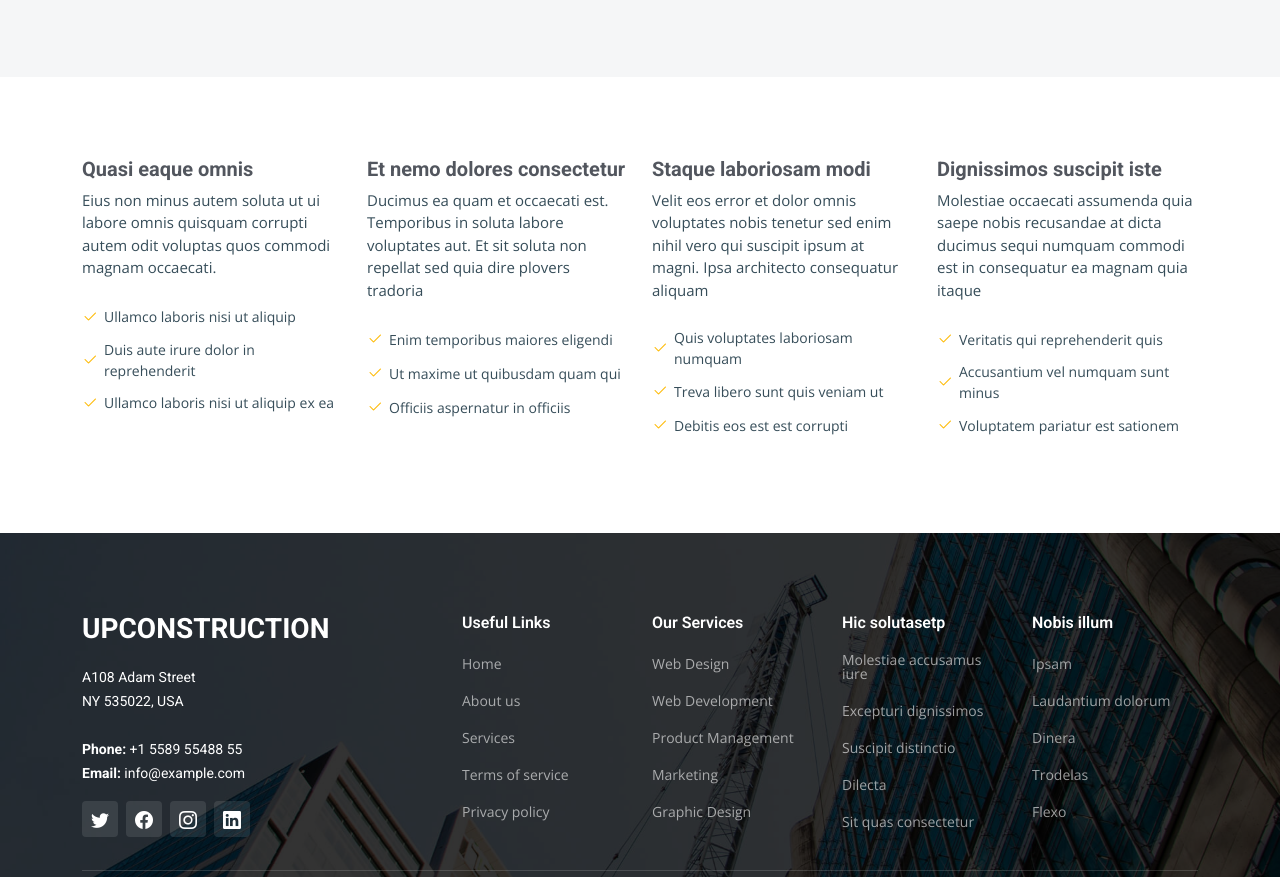
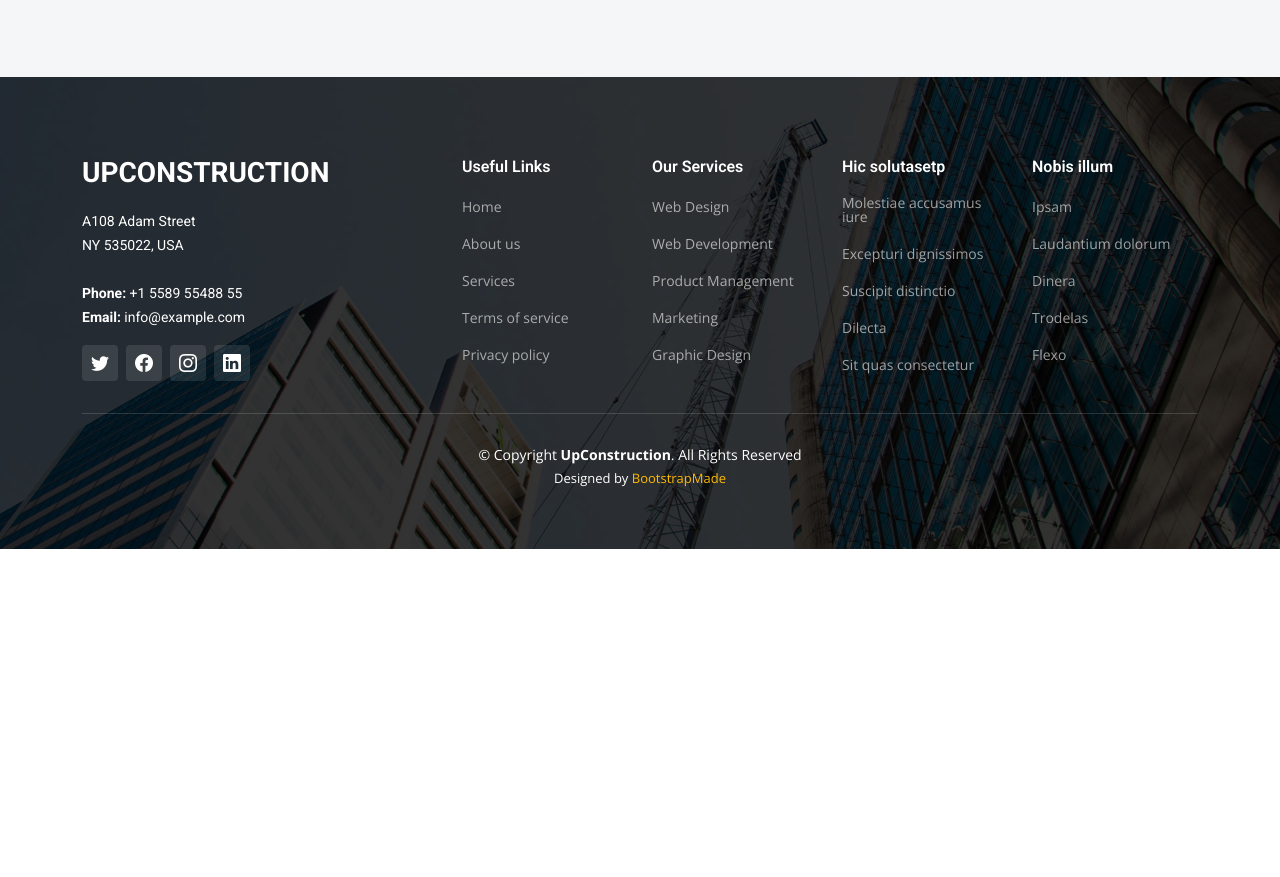
Before and after one commit to RomainSumalde/TJAV-PBL, a plain HTML site: page UpConstruction/services.html in a window 1280 px wide. Shown: the part 1081-1958 px from the top of the page. After the commit the page ends 1630 px from the top, so only its background shows below. Drawn offline with nearby package versions, Linux system fonts and the light colour scheme.

Commit message:
Updated Services.html

```diff
--- a/UpConstruction/services.html
+++ b/UpConstruction/services.html
@@ -157,57 +157,6 @@
       </div>
     </section><!-- End Services Section -->
 
-    <!-- ======= Servie Cards Section ======= -->
-    <section id="services-cards" class="services-cards">
-      <div class="container" data-aos="fade-up">
-
-        <div class="row gy-4">
-
-          <div class="col-lg-3 col-md-6" data-aos="zoom-in" data-aos-delay="100">
-            <h3>Quasi eaque omnis</h3>
-            <p>Eius non minus autem soluta ut ui labore omnis quisquam corrupti autem odit voluptas quos commodi magnam occaecati.</p>
-            <ul class="list-unstyled">
-              <li><i class="bi bi-check2"></i> <span>Ullamco laboris nisi ut aliquip</span></li>
-              <li><i class="bi bi-check2"></i> <span>Duis aute irure dolor in reprehenderit</span></li>
-              <li><i class="bi bi-check2"></i> <span>Ullamco laboris nisi ut aliquip ex ea</span></li>
-            </ul>
-          </div><!-- End feature item-->
-
-          <div class="col-lg-3 col-md-6" data-aos="zoom-in" data-aos-delay="200">
-            <h3>Et nemo dolores consectetur</h3>
-            <p>Ducimus ea quam et occaecati est. Temporibus in soluta labore voluptates aut. Et sit soluta non repellat sed quia dire plovers tradoria</p>
-
-            <ul class="list-unstyled">
-              <li><i class="bi bi-check2"></i> <span>Enim temporibus maiores eligendi</span></li>
-              <li><i class="bi bi-check2"></i> <span>Ut maxime ut quibusdam quam qui</span></li>
-              <li><i class="bi bi-check2"></i> <span>Officiis aspernatur in officiis</span></li>
-            </ul>
-          </div><!-- End feature item-->
-
-          <div class="col-lg-3 col-md-6" data-aos="zoom-in" data-aos-delay="300">
-            <h3>Staque laboriosam modi</h3>
-            <p>Velit eos error et dolor omnis voluptates nobis tenetur sed enim nihil vero qui suscipit ipsum at magni. Ipsa architecto consequatur aliquam</p>
-            <ul class="list-unstyled">
-              <li><i class="bi bi-check2"></i> <span>Quis voluptates laboriosam numquam</span></li>
-              <li><i class="bi bi-check2"></i> <span>Treva libero sunt quis veniam ut</span></li>
-              <li><i class="bi bi-check2"></i> <span>Debitis eos est est corrupti</span></li>
-            </ul>
-          </div><!-- End feature item-->
-
-          <div class="col-lg-3 col-md-6" data-aos="zoom-in" data-aos-delay="400">
-            <h3>Dignissimos suscipit iste</h3>
-            <p>Molestiae occaecati assumenda quia saepe nobis recusandae at dicta ducimus sequi numquam commodi est in consequatur ea magnam quia itaque</p>
-            <ul class="list-unstyled">
-              <li><i class="bi bi-check2"></i> <span>Veritatis qui reprehenderit quis</span></li>
-              <li><i class="bi bi-check2"></i> <span>Accusantium vel numquam sunt minus</span></li>
-              <li><i class="bi bi-check2"></i> <span>Voluptatem pariatur est sationem</span></li>
-            </ul>
-          </div><!-- End feature item-->
-
-        </div>
-
-      </div>
-    </section><!-- End Servie Cards Section -->
   </main><!-- End #main -->
 
   <!-- ======= Footer ======= -->
```
